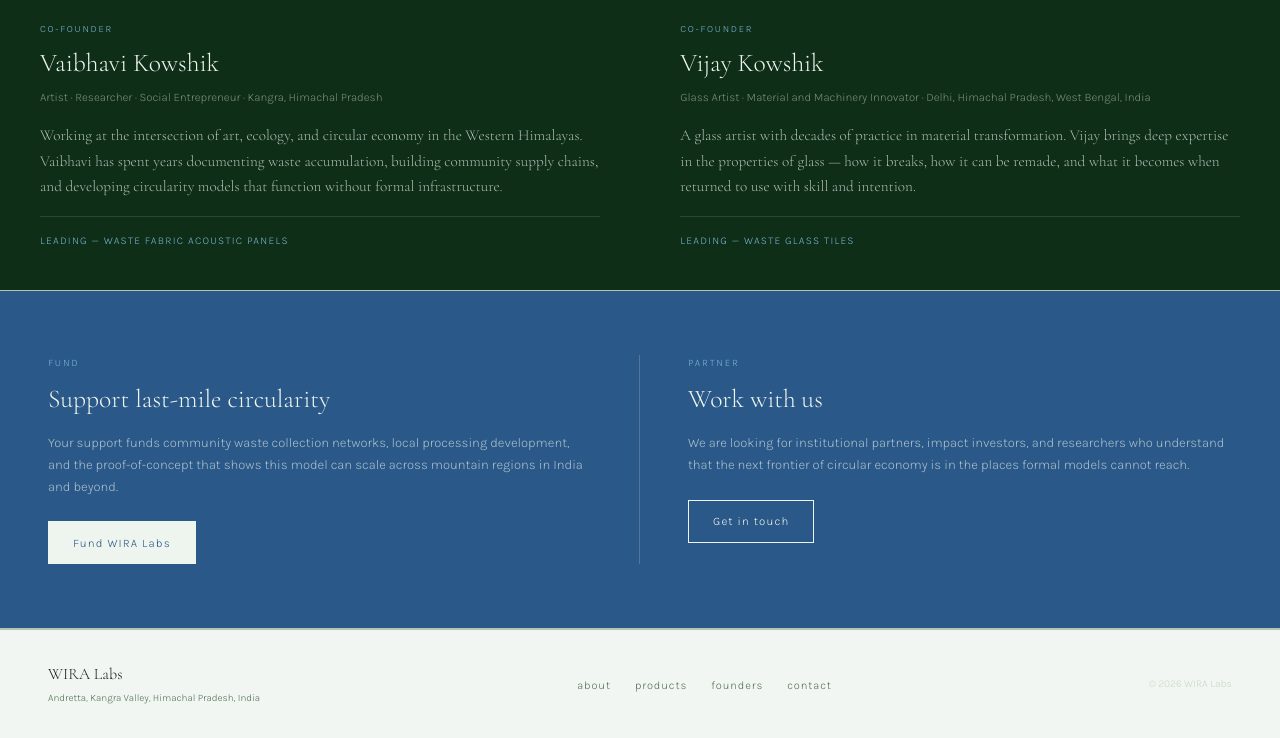
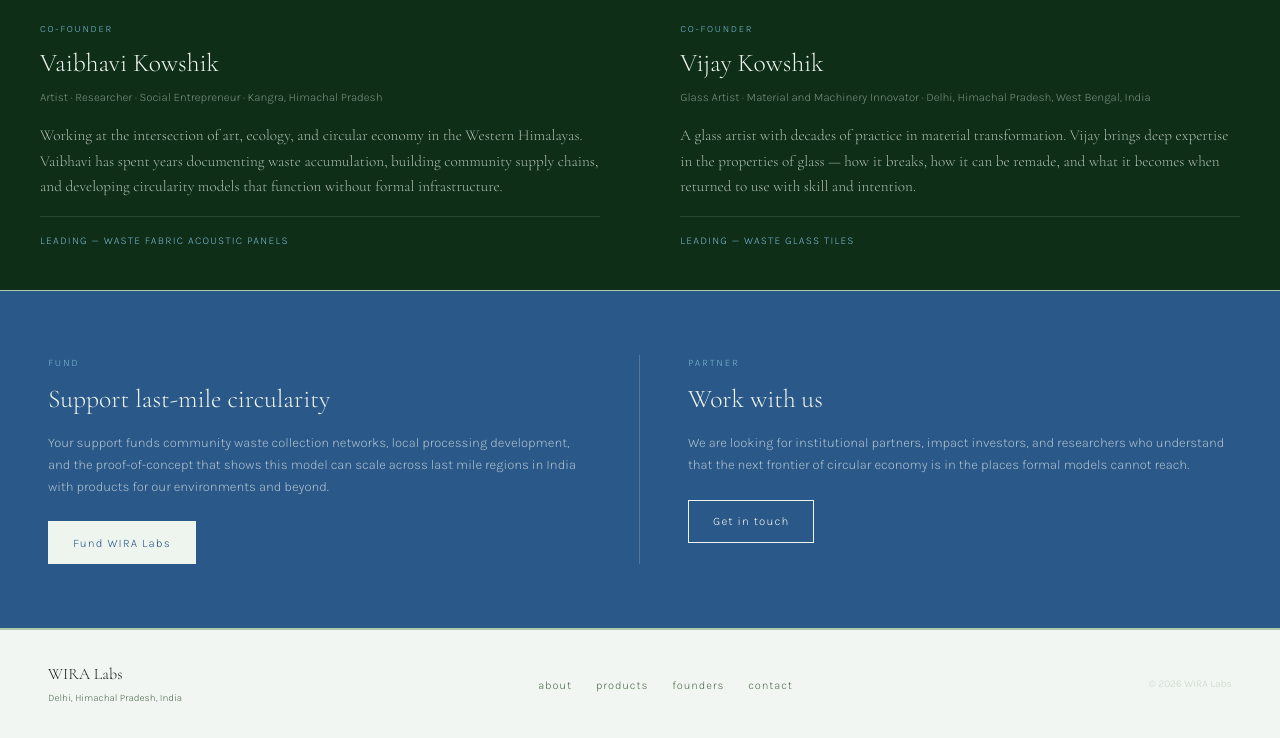
Before and after one commit to girigari/wiralabs, a plain HTML site: page index.html in a window 1280 px wide. Shown: the part 3247-3985 px from the top of the page. Drawn offline with nearby package versions, Linux system fonts and the light colour scheme.

Commit message:
Update index.html

```diff
--- a/index.html
+++ b/index.html
@@ -443,7 +443,7 @@
     <div class="fund-left">
       <p class="fund-label">Fund</p>
       <h2 class="fund-title">Support last-mile circularity</h2>
-      <p class="fund-body">Your support funds community waste collection networks, local processing development, and the proof-of-concept that shows this model can scale across mountain regions in India and beyond.</p>
+      <p class="fund-body">Your support funds community waste collection networks, local processing development, and the proof-of-concept that shows this model can scale across last mile regions in India with products for our environments and beyond.</p>
       <a href="mailto:wiralabs@gmail.com" class="fund-btn fund-btn-primary">Fund WIRA Labs</a>
     </div>
     <div class="fund-right">
@@ -457,7 +457,7 @@
   <footer>
     <div class="footer-brand">
       WIRA Labs
-      <span>Andretta, Kangra Valley, Himachal Pradesh, India</span>
+      <span>Delhi, Himachal Pradesh, India</span>
     </div>
     <ul class="footer-links">
       <li><a href="#about">about</a></li>
```
